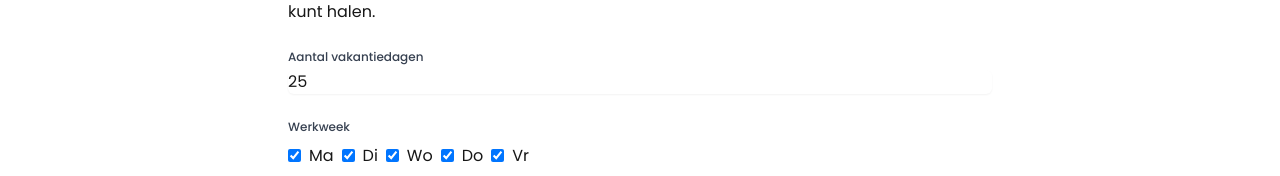
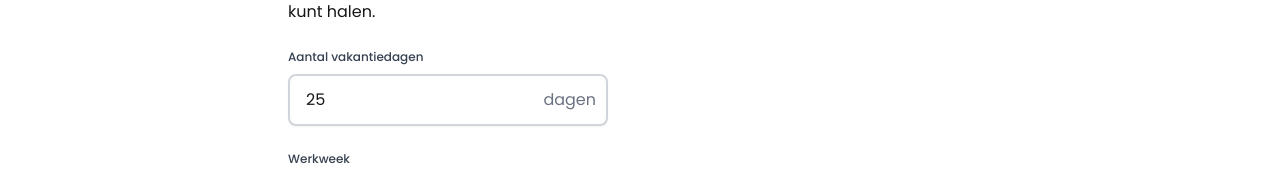
Before and after one commit to MikevPeeren/wanneervrij, a Nuxt app: page /slim-vakantie-opnemen in a window 1280 px wide. Shown: the part 265-441 px from the top of the page. Built offline with nearby package versions, Linux system fonts and the light colour scheme; what simple-analytics-vue would draw is missing.

Commit message:
feat: style adjustment input field

```diff
--- a/pages/slim-vakantie-opnemen.vue
+++ b/pages/slim-vakantie-opnemen.vue
@@ -17,9 +17,11 @@
         <div>
           <label
             for="vacationDays"
-            class="block text-sm font-medium text-gray-700 dark:text-gray-300"
-            >Aantal vakantiedagen</label
+            class="block text-sm font-medium text-gray-700 dark:text-gray-300 mb-2"
           >
+            Aantal vakantiedagen
+          </label>
+          <div class="relative max-w-xs">
             <input
               id="vacationDays"
               v-model.number="vacationDays"
@@ -27,8 +29,14 @@
               required
               min="1"
               max="365"
-            class="mt-1 block w-full rounded-md border-gray-300 shadow-sm focus:border-primary focus:ring focus:ring-primary focus:ring-opacity-50 dark:bg-gray-700 dark:border-gray-600 dark:text-white"
+              class="mt-1 block w-full rounded-lg border-2 border-gray-300 px-4 py-3 shadow-sm transition-colors duration-200 ease-in-out focus:border-primary focus:ring-2 focus:ring-primary focus:ring-opacity-20 dark:bg-gray-700 dark:border-gray-600 dark:text-white hover:border-primary-light [appearance:textfield] [&::-webkit-outer-spin-button]:appearance-none [&::-webkit-inner-spin-button]:appearance-none"
+            />
+            <div
+              class="absolute inset-y-0 right-0 flex items-center pr-3 pointer-events-none"
             >
+              <span class="text-gray-500 dark:text-gray-400">dagen</span>
+            </div>
+          </div>
         </div>
 
         <div>
@@ -47,7 +55,7 @@
                 type="checkbox"
                 :value="day"
                 class="rounded border-gray-300 text-primary focus:ring-primary dark:border-gray-600 dark:bg-gray-700"
-              >
+              />
               <span class="ml-2 dark:text-gray-300">{{ day }}</span>
             </label>
           </div>
@@ -55,7 +63,7 @@
 
         <button
           type="submit"
-          class="bg-primary text-white px-4 py-2 rounded hover:bg-primary-dark focus:outline-none focus:ring-2 focus:ring-primary focus:ring-opacity-50 dark:bg-primary-light dark:text-gray-900 dark:hover:bg-primary"
+          class="bg-primary text-white px-4 py-2 rounded hover:bg-primary-dark focus:outline-none focus:ring-2 focus:ring-primary focus:ring-opacity-50 dark:bg-primary-light dark:hover:bg-primary"
         >
           Optimaliseer Vakantie
         </button>
@@ -67,9 +75,7 @@
         class="bg-primary bg-opacity-10 dark:bg-opacity-20 p-4 rounded-lg shadow-md"
       >
         <div class="flex items-center">
-          <div
-            class="w-6 h-6 rounded-full bg-gray-300 dark:bg-gray-600 mr-2"
-          />
+          <div class="w-6 h-6 rounded-full bg-gray-300 dark:bg-gray-600 mr-2" />
           <span class="text-sm">Weekenden en/of niet werkdagen</span>
         </div>
       </div>
@@ -77,7 +83,7 @@
         class="bg-primary bg-opacity-10 dark:bg-opacity-20 p-4 rounded-lg shadow-md"
       >
         <div class="flex items-center">
-          <div class="w-6 h-6 rounded-full bg-red-500 mr-2"/>
+          <div class="w-6 h-6 rounded-full bg-red-500 mr-2" />
           <span class="text-sm">Feestdagen</span>
         </div>
       </div>
@@ -85,7 +91,7 @@
         class="bg-primary bg-opacity-10 dark:bg-opacity-20 p-4 rounded-lg shadow-md"
       >
         <div class="flex items-center">
-          <div class="w-6 h-6 rounded-full bg-green-500 mr-2"/>
+          <div class="w-6 h-6 rounded-full bg-green-500 mr-2" />
           <span class="text-sm">Geoptimaliseerde vakantiedagen</span>
         </div>
       </div>
```
Lines whose indentation alone changed are shown as unchanged.
